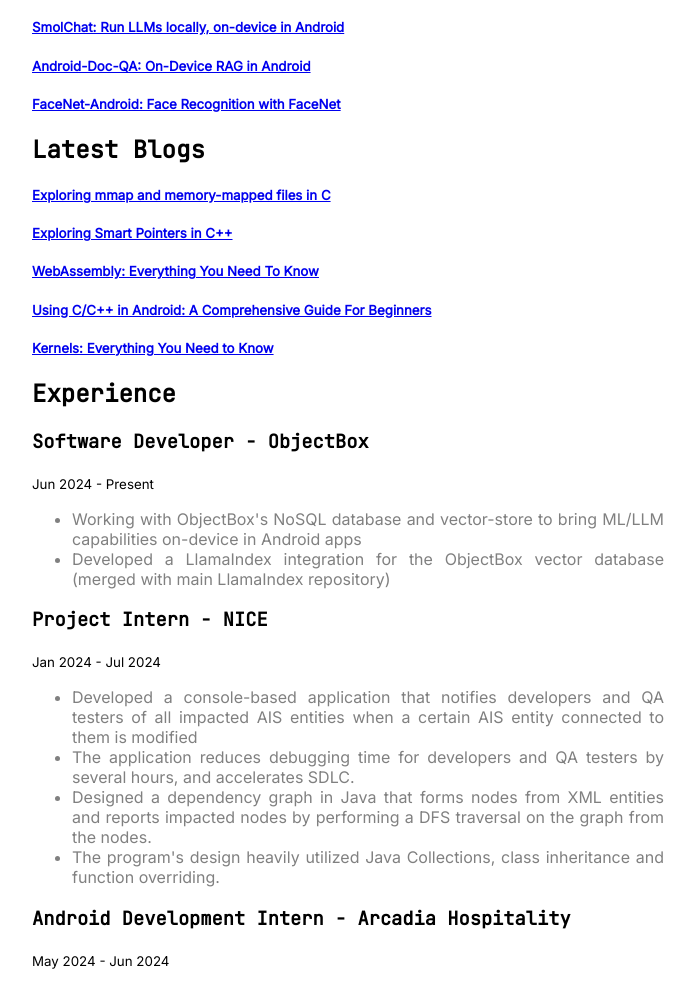
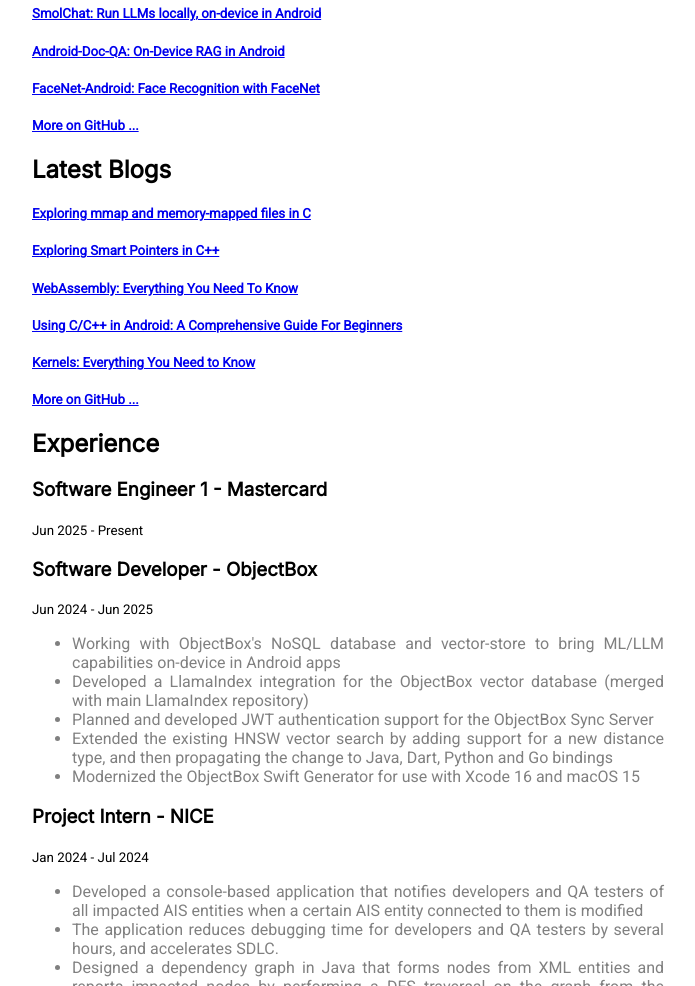
Before and after one commit to shubham0204/shubham0204.github.io, a plain HTML site: page index.html in a window 1280 px wide. Shown: the part 426-1412 px from the top of the page, without its empty margins (292-987 px from the left). Drawn offline with Linux system fonts and the light colour scheme.

Commit message:
Modify font, add ObjectBox and MC experience

```diff
--- a/index.html
+++ b/index.html
@@ -23,8 +23,8 @@
     <link rel="icon" type="image/x-icon" href="resources/favicon.ico">
 
     <!-- Load font from Google Fonts -->
+    <link href='https://fonts.googleapis.com/css?family=Roboto' rel='stylesheet' />
     <link href='https://fonts.googleapis.com/css?family=Inter' rel='stylesheet' />
-    <link href='https://fonts.googleapis.com/css?family=JetBrains Mono' rel='stylesheet' />
     <link href="style.css" rel="stylesheet" />
 </head>
 
@@ -61,6 +61,9 @@
             <a href="https://github.com/shubham0204/OnDevice-Face-Recognition-Android">
                 <h5>FaceNet-Android: Face Recognition with FaceNet</h5>
             </a>
+            <a href="https://github.com/shubham0204#oss-projects">
+                <h5>More on GitHub ...</h5>
+            </a>
         </div>
 
         <h2>Latest Blogs</h2>
@@ -80,18 +83,30 @@
             <a href="https://towardsdatascience.com/kernels-everything-you-need-to-know-f5d255d95785">
                 <h5>Kernels: Everything You Need to Know</h5>
             </a>
+            <a href="https://github.com/shubham0204#blogs">
+                <h5>More on GitHub ...</h5>
+            </a>
         </div>
 
         <h2>Experience</h2>
         <div>
             <div>
+                <h3>Software Engineer 1 - Mastercard</h3>
+                <small>Jun 2025 - Present</small>
+                <!-- TODO: Add Mastercard project experience here -->
+            </div>
+
+            <div>
                 <h3>Software Developer - ObjectBox</h3>
-                <small>Jun 2024 - Present</small>
+                <small>Jun 2024 - Jun 2025</small>
                 <ul>
                     <li>Working with ObjectBox's NoSQL database and vector-store to bring ML/LLM capabilities on-device
                         in Android apps</li>
                     <li>Developed a LlamaIndex integration for the ObjectBox vector database (merged with main
                         LlamaIndex repository)</li>
+                    <li>Planned and developed JWT authentication support for the ObjectBox Sync Server</li>
+                    <li>Extended the existing HNSW vector search by adding support for a new distance type, and then propagating the change to Java, Dart, Python and Go bindings</li>
+                    <li>Modernized the ObjectBox Swift Generator for use with Xcode 16 and macOS 15</li>
                 </ul>
             </div>
 
--- a/style.css
+++ b/style.css
@@ -1,5 +1,5 @@
 body {
-    font-family: Inter;
+    font-family: Roboto;
     font-size: medium
 }
 
@@ -8,7 +8,7 @@
 }
 
 :is(h1, h2, h3) {
-    font-family: JetBrains Mono;
+    font-family: Inter;
 }
 
 .main {
```
